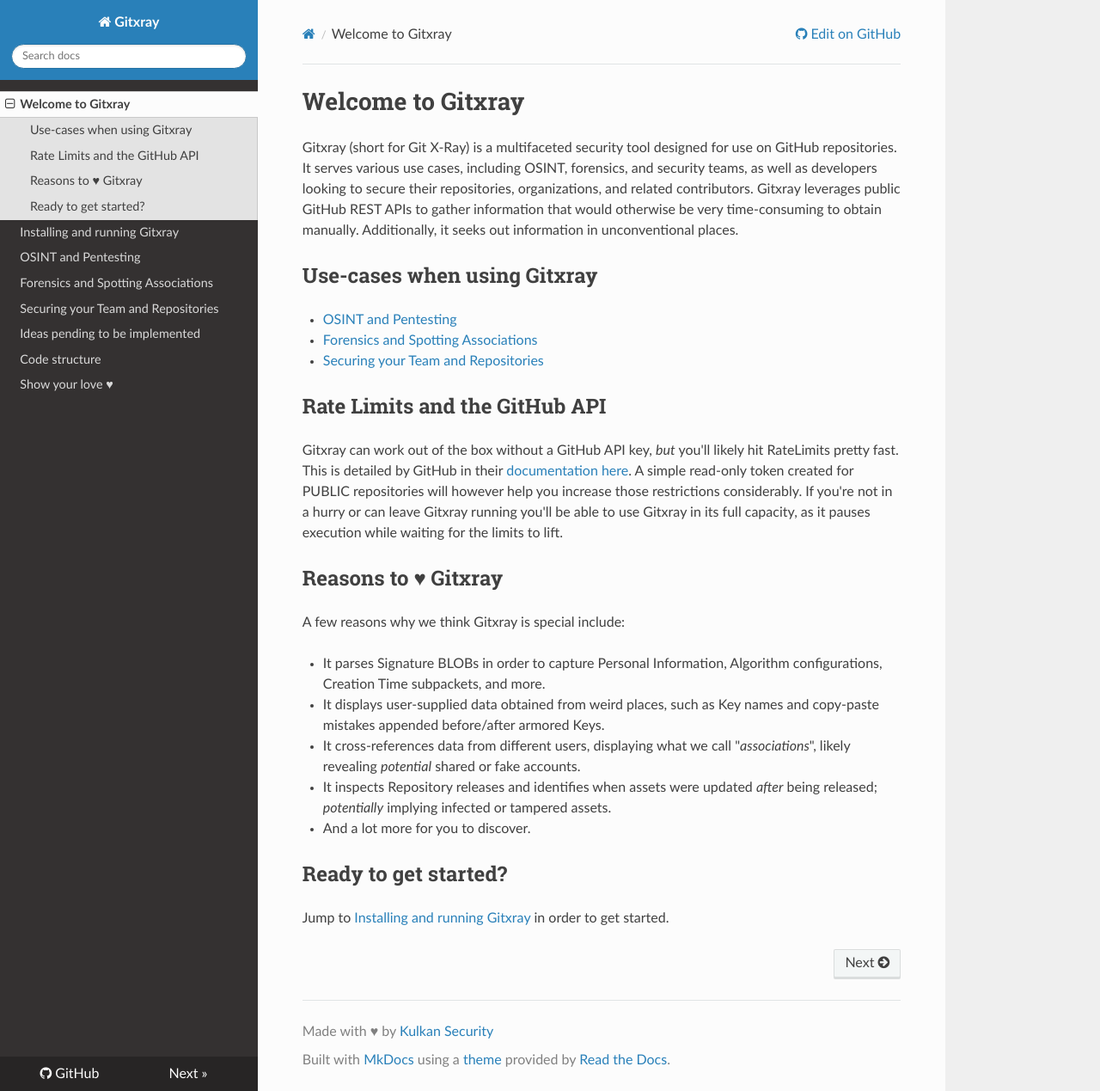
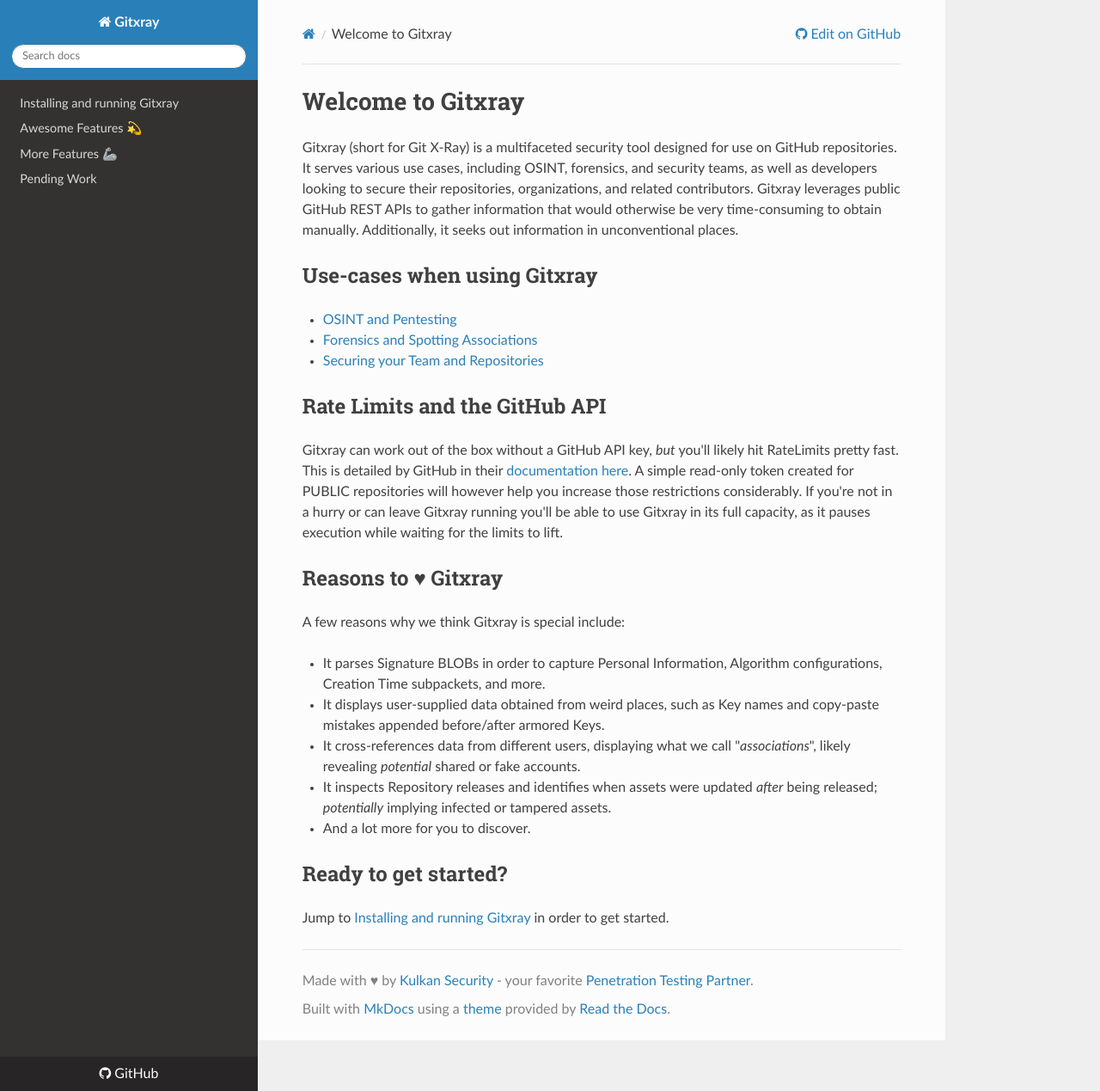
Before and after one commit to kulkansecurity/gitxray, an MkDocs documentation site: the page built from docs/index.md, in a window 1280 px wide and 1269 px high. Shown: the whole window at 86% size. Built offline with MkDocs 1.6.1, drawn with Linux system fonts in a browser that asks for light colours; nearby versions of some CDN libraries; some of the changed lines change nothing that is shown.

Commit message:
Multiple changes to the documentation, making gitxray use-cases easier to understand

````diff
--- /dev/null
+++ b/docs/awesome_features.md
@@ -0,0 +1,75 @@
+# Awesome Features &#128171;
+
+Because of the amount of data it analyzes, `gitxray` can be a bit overwhelming at first. Let's look at a few examples of potential awesome findings which can better explain why you're here and why `gitxray` is awesome &hearts;.
+
+## Unintended disclosures in Contributor profiles &#129318;
+
+`gitxray` reports under a `user_input` category any user-supplied data that repository Contributors may have exposed via their GitHub accounts inadevertently. This is normally the case of PGP and SSH key name fields, which unfortunately are used by Users to record hostnames, computer models, password locations (e.g. in 1Password), or even the _password itself_ to a given key (which we all know might be the same password used elsewhere). To make things more interesting, `gitxray` also identifies any "excess" data found before, or after, PGP Armored keys published in a User's GitHub account. Wondering what that data normally is? Erroneous copy/pastes from the command line while exporting in ASCII/Armored format their keys. And what might that contain? Most of the times, a shell prompt revealing a local username, a hostname and a directory path. May I remind you all of this data is Public-facing.
+
+You may focus specifically on these types of findings by filtering results with:
+```py
+gitxray -o https://github.com/SampleOrg -v -f user_input
+```
+or, for a specific repository (remember, _Verbose is always optional_):
+``` py
+gitxray -r https://github.com/SampleOrg/SampleRepo -v -f user_input
+```
+
+## Spotting shared, co-owned or fake Contributors &#128123;
+
+Open source projects are under attack, with malicious actors hiding in plain sight. GitHub has [released a Security alert](https://github.blog/security/vulnerability-research/security-alert-social-engineering-campaign-targets-technology-industry-employees/) describing one of potentially many modus-operandi adopted by Threat actors. So why not panic (a bit) and see if there's anything you could do to help protect the repositories you care about?
+
+`gitxray` reports under the `association` category information that could help identify cases of suspicious activity or identity. By fingerprinting Keys added to a profile, as well as those historically used to sign a commit, and by looking at, for example, key and account creation times, it becomes possible to cross-reference the data and link _(hence 'association')_ the behavior to 2 or more accounts.
+
+You can focus specifically on association findings by filtering for `association` with:
+
+```
+gitxray -o https://github.com/SampleOrg -v -f user_input
+```
+or targetting a specific Repository with (_Verbose is always optional_):
+```
+gitxray -r https://github.com/SampleOrg/SampleRepo -v -f user_input
+```
+
+### Important
+
+Associations MUST NOT be directly and blindly used to report fake or shadow accounts. They are automatic observations from a piece of well-intended code. Do NOT treat association results as findings directly. We must protect open-source projects by first and foremost respecting open-source developers. Ensure that any actions taken are thoughtful and based on solid evidence, not just automated associations.
+
+## The PR Rejection Awards &#127942;
+
+Another `gitxray` feature is the ability to list a TOP 3 of GitHub accounts that have tried to submit Pull Requests to the repository, which ended up closed AND NOT merged. In certain emotional scenarios, this could be paraphrased as _rejected PRs_. Kidding aside, in some cases, this could lead to identifying Contributors who have repeatedly failed at merging a very evidently unaligned piece of code to a branch (I know, it sounds unlikely for an account to try and merge backdoor.py repeatedly... but is it?).
+
+`gitxray` will show a TOP 3 list specific to Repository Contributors and a separate list for accounts which are NOT Contributors to the Repository.
+
+These findings, if any exist, are reported under a `contributors` category along with additional information related to other Repository Contributors. You can focus specifically on findings from the contributors category by filtering for `contributors` with:
+
+```
+gitxray -o https://github.com/SampleOrg -v -f contributors
+```
+or targetting a specific Repository with (_Verbose is always optional_):
+``` bash
+gitxray -r https://github.com/SampleOrg/SampleRepo -v -f contributors
+```
+## Fake Stars, Private repos gone Public and more &#128584;
+
+GitHub shares publicly [up to 90 days of past Events](https://docs.github.com/en/rest/activity/events?apiVersion=2022-11-28) for any User account, which include actions such as Repository creation, Watching, Committing, Pull Requesting, and more. `gitxray` summarizes these events for you and prints them out under a `90d_events` category in the results included for each Contributor, summarized in order to reduce the amount of data listed by default.
+
+The summary however can be expanded into a full list of Events by merely turning on _Verbose mode_ (the -v flag). Using _Verbose mode_ is convenient in order to get details on **WHAT** was actioned upon.
+
+For example, Events you may come across that would be interesting include:
+
+- A user having very recently _switched a repository from PRIVATE to PUBLIC_. GitHub requires Users to tick several boxes prior to moving an existing private repository to public, lowering the chances of an unintended leak; however, a recent public repository may not have had as much attention and auditing as you would think.
+
+- A user [starring](https://docs.github.com/en/rest/activity/starring?apiVersion=2022-11-28) (originally known as _watching_) too many respositories too rapidly. This could be a tell of an account used for [Stargazing](https://research.checkpoint.com/2024/stargazers-ghost-network/). Or it could just be a normal human being in one of those days filled with anxiety.
+
+- And more!
+
+To find Contributors who recently switched from Private to Public a repository or who have Starred repositories, you may start with:
+```
+gitxray -o https://github.com/SampleOrg -f starred,private
+```
+
+And you could then enable _Verbose_ (or before, you decide) and target a specific Repository Contributor to get more information:
+```
+gitxray -r https://github.com/SampleOrg/SampleRepo -v -c some_user
+```
--- a/docs/forensics_spotting.md
+++ /dev/null
@@ -1,52 +0,0 @@
-# Forensics and Spotting Associations
-
-Open source projects are under attack, with malicious actors hiding in plain sight. Attackers are normally well-funded and take precautions to avoid detection. Enter some of `gitxray`'s features: If you've woken up today wearing your Batman t-shirt and/or you're carefully looking at evidence while protecting a repository, try leveraging some of `gitxray`'s features.
-
-## Important - Please read
-
-Associations MUST NOT be directly and blindly used to report fake or shadow accounts. They are automatic observations from a piece of well-intended code. Do NOT treat association results as findings directly.
-
-Remember, there is more good than evil out there. We must protect open-source projects by first and foremost respecting open-source developers. Ensure that any actions taken are thoughtful and based on solid evidence, not just automated associations. Collaboration and trust are the foundations of the open-source community, and preserving these values is crucial for its continued success.
-## Run a full verbose X-Ray on a repository
-``` bash
-gitxray -r https://github.com/SampleOrg/Repo1 -v
-```
-
-## Focus on associations
-Associations are currently supported at a _Repository level only_.
-
-Spotted associations can include:
-
-* Sharing of PGP Keys or Emails
-* Accounts that were created and/or updated precisely in the same day
-* Accounts which relied on GitHub's Web Editor to sign commits
-* Accounts which used the same Algorithms for SSH/PGP signatures
-* Armored Keys which displayed the same Comment or Version fields
-
-``` bash
-gitxray -r https://github.com/SampleOrg/repo1 -f association
-```
-
-## Spot users who are in the Top 3 of Rejected PRs
-``` bash
-gitxray -r https://github.com/SampleOrg/repo1 -f contributors
-```
-
-## Releases and Assets
-When reviewing repository Releases and Assets, Gitxray will:
-
-* Print out which users have historically created releases and/or uploaded assets, as well as the % vs. the total amount of releases or assets; so you can flag potential suspicious activity.
-
-* Report on any Assets that were uploaded at least a day AFTER their initial release, which might lead to suggest they've been infected and/or tampered with.
-
-``` bash
-gitxray -r https://github.com/SampleOrg/repo1 -f user_input,pass,private
-```
-
-## Observing user Recent behaviour
-When Verbose mode is enabled, recent events from the past 90 days for each user account will be processed and printed by Gitxray, among which you may spot:
-* Accounts which are automatically following other users. You'll likely notice a large amount of consecutive follow events.
-* Accounts which are automatically starring repositories. You'll likely notice a large amount of consecutive watching activity.
-* Accounts which are forking a large amount of repositories; potentially for the sake of tricking victims into using their tampered fork.
-
-More use-cases for gitxray can be found in the [OSINT and Pentesting](osint_pentest.md) and [Securing your Team and Repositories](securing_repos.md) sections.
--- /dev/null
+++ b/docs/more_features.md
@@ -0,0 +1,56 @@
+# More Features &#129470
+
+There's awesome and then there's _good_ features.
+
+## Lots of e-mail addresses &#128231; and Profiling data &#128100;
+
+`gitxray` will report for each Contributor, an `emails` category listing all unique e-mail address collected from parsing:
+
+* The User's profile
+* Each commit made by the User
+* PGP Primary Keys and PGP SubKeys
+
+Additionally, Personal Information (e.g. social networks) voluntarily made Public by the User is extracted from multiple sources including PGP Key BLOBs and reported under a `personal` category.
+
+Finally, the `profiling` category tends to display information related to the account itself (e.g. creation date, last updated, and more.)
+
+You may focus specifically on `emails`, `personal`, and `profiling` fields with (Verbose is optional):
+```py
+gitxray -o https://github.com/SampleOrg -v -f emails,personal,profiling
+```
+or, for a specific repository, with:
+``` py
+gitxray -r https://github.com/SampleOrg/SampleRepo -v -f emails,personal,profiling
+```
+
+## Looking out for malicious Releases and Assets &#128065;
+
+It is possible for Threat Actors to compromise credentials of a Repository Maintainer in order to deploy malware by silently updating released Assets (the typical package you would download when a Release includes downloadable Assets); which is why `gitxray` looks at all Repository Releases and informs of:
+
+* Assets that were **updated** at least a day **AFTER** their release, which might lead to suggest they've been infected and/or tampered with. Or it could just be a maintainer fixing an asset without wanting to create a new release.
+
+* Users who have historically created releases and/or uploaded assets, as well as the % vs. the total amount of releases or assets uploaded in the repository; which may allow you to flag potential suspicious activity. For example, you might notice an account which never created Releases before now uploading assets.
+
+
+All of this information is included by `gitxray` in a `releases` category, which means you can focus on those results (if any exist) with:
+
+``` bash
+gitxray -o https://github.com/SampleOrg -f releases
+```
+
+## Anonymous contributors &#128065;
+
+As stated in [GitHub documentation](https://docs.github.com/en/rest/repos/repos?apiVersion=2022-11-28#list-repository-contributors), only the first 500 author email addresses in a Repository will link to actual GitHub users or accounts. The rest will appear as "anonymous" contributors without associated GitHub information.
+
+Additionally, when an author's email address in a commit is not associated with a GitHub account, the User will also be considered Anonymous.
+
+Lucky for us, `gitxray` also includes within its output the entire list of Anonymous contributors received from GitHub. The list is first processed to combine all variations of Names used by the author for a same e-mail, which means the list can also be pretty useful when, for example, executing OSINT.
+
+To filter for anonymous contributors, you may use:
+``` bash
+gitxray -o https://github.com/SampleOrg -f anonymous
+```
+
+## And so much more.
+
+We've covered a large amount of use-cases for `gitxray`, yet we're nowhere finished. Start X-Raying today your favorite Organizations and Repositories and discover more ways of connecting dots. We've outlined a series of Ideas we are working on under the [Pending Work](pending_work.md) section.
--- a/docs/osint_pentest.md
+++ /dev/null
@@ -1,45 +0,0 @@
-# OSINT and Pentesting
-
-A common use-case for using `gitxray` is to gather as much information as possible for a target Organization, Repository and/or Contributors. Here are a few suggestions on commands you may want to run. You'll soon discover your own favorite combo.
-
-## Listing repositories for a given Organization
-``` bash
-gitxray -o https://github.com/SampleOrg -l
-```
-
-## Listing contributors for a given Repository
-``` bash
-gitxray -r https://github.com/SampleOrg/repo1 -l
-```
-
-## Examining all contributors in a repository with Verbose enabled
-``` bash
-gitxray -r https://github.com/SampleOrg/repo1 -v
-```
-
-## Filtering for potential disclosures in user_input
-``` bash
-gitxray -r https://github.com/SampleOrg/repo1 -f user_input,pass
-```
-
-## Filtering for collected e-mail addresses
-``` bash
-gitxray -r https://github.com/SampleOrg/repo1 -f emails
-```
-
-## Focusing on personal fields
-``` bash
-gitxray -r https://github.com/SampleOrg/repo1 -f personal
-```
-
-## Searching for key-related information across an entire Organization
-``` bash
-gitxray -o https://github.com/SampleOrg -f keys
-```
-
-## Filtering in Verbose mode for users who recently moved repositories from Private to Public
-``` bash
-gitxray -o https://github.com/SampleOrg -v -f private
-```
-
-More use-cases for gitxray can be found in the [Forensics and Spotting Associations](forensics_spotting.md) and [Securing your Team and Repositories](securing_repos.md) sections.
--- a/docs/ideas_pending.md
+++ b/docs/pending_work.md
@@ -1,4 +1,4 @@
-# Ideas pending to be implemented
+# Pending Work
 
 * Use repository stats, eg the punch_card endpoint to identify commits made at a time of day which break patterns
 * SSH Public Keys: Improve BLOB parsing and collect Key strength bits which could be used to link to other User keys.
--- a/docs/securing_repos.md
+++ /dev/null
@@ -1,40 +0,0 @@
-# Securing your Team and Repositories
-
-If you have one or more repositories to safeguard, then you may be able to leverage `gitxray` to improve the security stance of your repository and/or your development team.
-
-## Checking contributors for information disclosure
-
-You may be concerned about what your team members are currently sharing in their profile to the world.
-
-Filtering results across all Organization repositories focused on personal information and emails
-``` bash
-gitxray -o https://github.com/SampleOrg -f personal,emails
-```
-
-We've discovered A LOT of internal information being disclosed by accident through Key names. Try filtering for user_input to find those cases
-``` bash
-gitxray -o https://github.com/SampleOrg -f user_input
-```
-
-## Checking for contributors who have not signed their commits
-Those who have not signed ANY of their commits may need your help in understanding how signing is done and the dangers of impersonation.
-
-``` bash
-gitxray -r https://github.com/SampleOrg/repo1 -f "not signed any"
-```
-
-## Checking for contributors who have a mix of signed and unsigned commits
-These contributors likely need to be reminded of the importance of signing, AND their unsigned commits could require an audit.
-
-``` bash
-gitxray -r https://github.com/SampleOrg/repo1 -f "has a mix of"
-```
-
-## Checking for broken signatures
-These are attempts at signing that have likely failed for multiple reasons. You'll likely want to check the reason behind these failures; as it sometimes is as simple as the contributor not having uploaded their public key to their profile.
-
-``` bash
-gitxray -r https://github.com/SampleOrg/repo1 -f signatures
-```
-
-More use-cases for gitxray can be found in the [Forensics and Spotting Associations](forensics_spotting.md) and [Securing your Team and Repositories](securing_repos.md) sections.
--- a/mkdocs.yml
+++ b/mkdocs.yml
@@ -6,24 +6,19 @@
   language: en
   features:
     - navigation.expand
+    - content.code.copy
 
 nav:
-  - 'index.md'
   - 'installing.md'
-  - 'osint_pentest.md'
-  - 'forensics_spotting.md'
-  - 'securing_repos.md'
-  - 'ideas_pending.md'
-  - 'code_structure.md'
-  - 'show_love.md'
+  - 'awesome_features.md'
+  - 'more_features.md'
+  - 'pending_work.md'
 
 markdown_extensions:
   - toc:
       permalink: 
   - attr_list
   - md_in_html
-  - pymdownx.arithmatex:
-      generic: true
 
 copyright: |
-  Made with &hearts; by <a href="https://www.kulkan.com" target="_blank" rel="noopener">Kulkan Security</a>
+  Made with &hearts; by <a href="https://www.kulkan.com" target="_blank">Kulkan Security</a> - your favorite <a href="https://www.kulkan.com" target="_blank">Penetration Testing Partner</a>.
````
